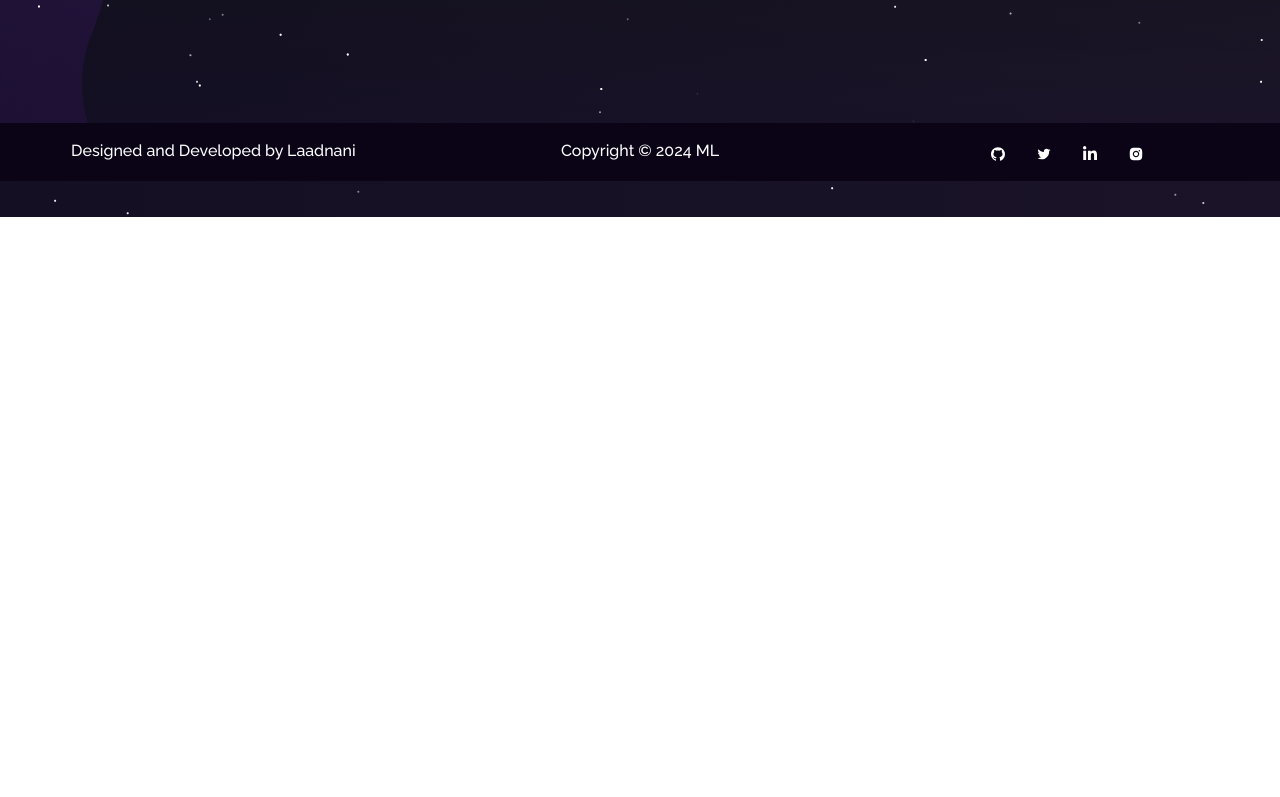
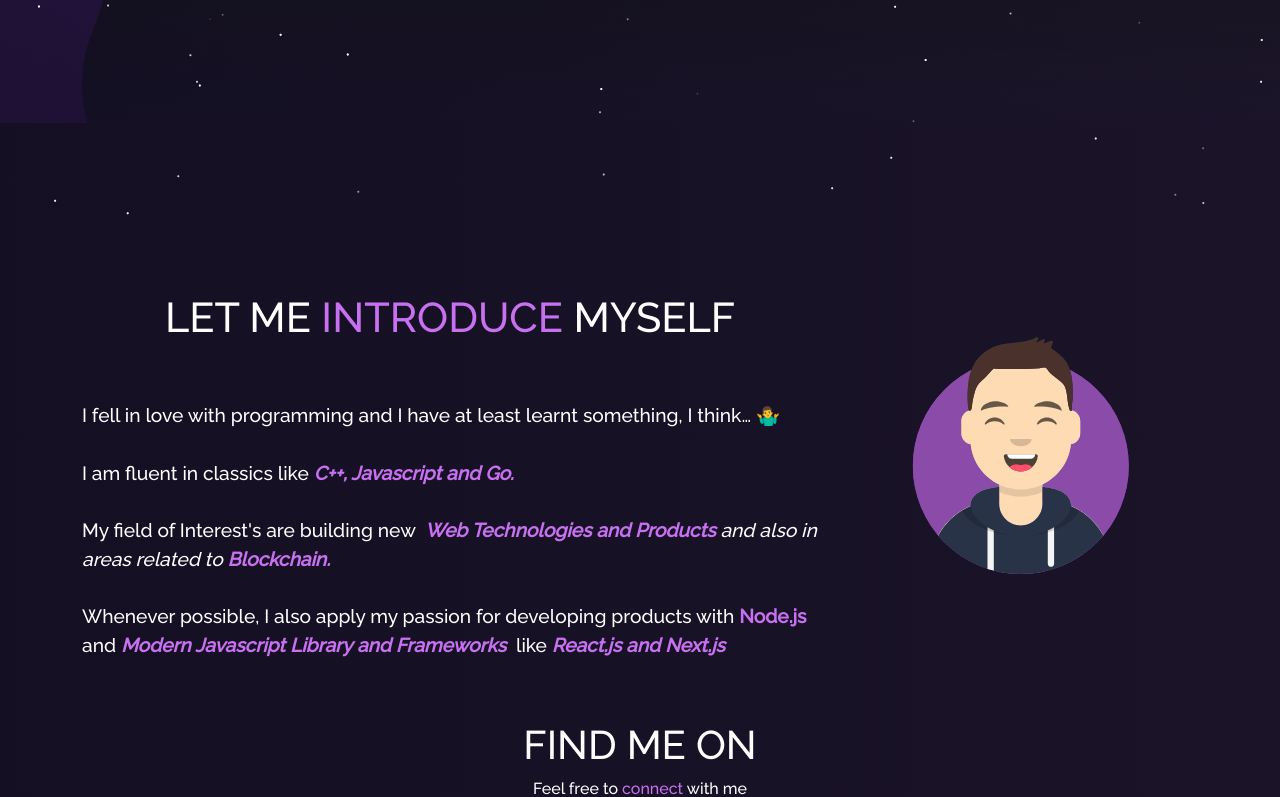
Before and after one commit to Laadnani/Portfolio_web, a React (Create React App) app: page / in a window 1280 px wide. Shown: the part 583-1380 px from the top of the page. Before the commit the page ends 800 px from the top, so only its background shows below. Built offline with nearby package versions, Linux system fonts and the light colour scheme.

Commit message:
adding the deleted home2 section

```diff
--- a/src/components/Home/Home.js
+++ b/src/components/Home/Home.js
@@ -41,7 +41,7 @@
           </Row>
         </Container>
       </Container>
-
+     <Home2/>
     </section>
   );
 }
```
